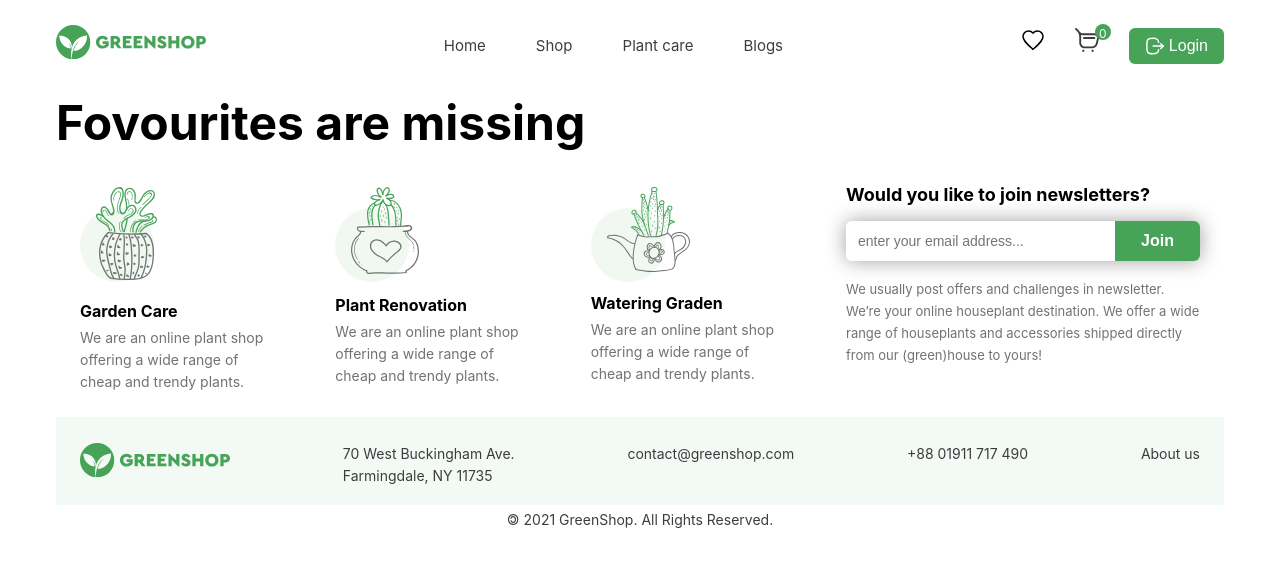
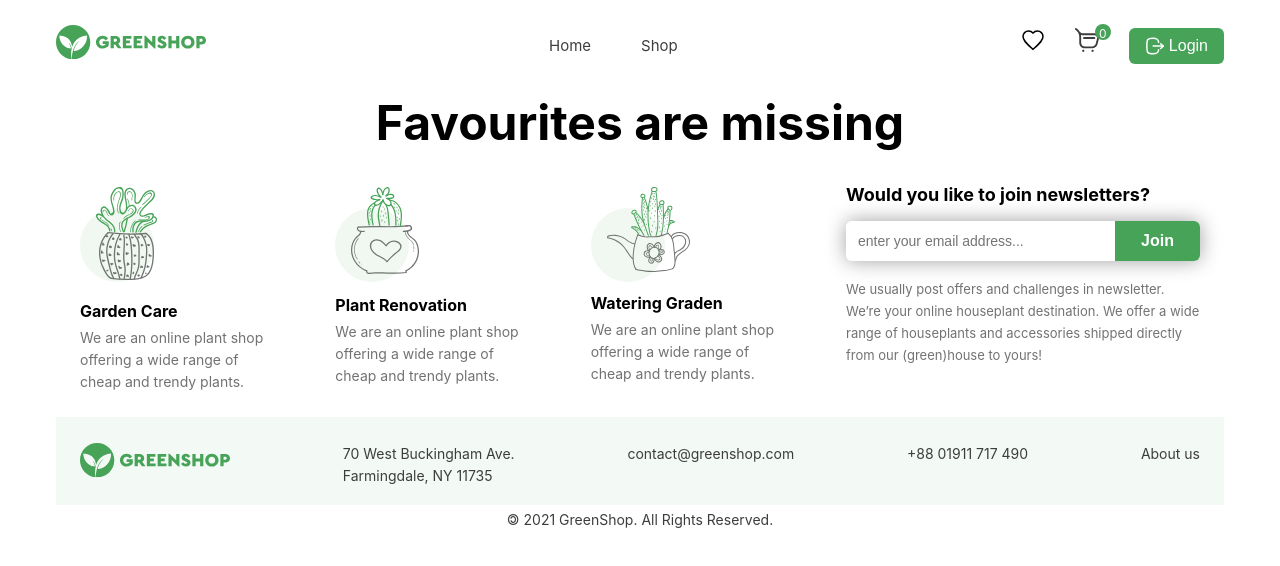
Before and after one commit to Skippy-hub/PlantsDzVue, a Vue app: page /favourite in a window 1280 px wide. Shown: the top 566 px of the page. Built offline with nearby package versions, Linux system fonts and the light colour scheme.

Commit message:
fix inputs, delete pages

```diff
--- a/src/components/CartCard.vue
+++ b/src/components/CartCard.vue
@@ -33,9 +33,15 @@
     }
 
     watch(count, (newCount) => {
-        if(count.value <= 0) return;
+        if(count.value < 0) {
+            return count.value = 1;
+        }
         cartStore.changeCount(props.id, newCount);
-    })
+    });
+
+    function Focus(){
+        if(!count.value) return count.value = 1;
+    }
 </script>
 
 <template>
@@ -47,7 +53,7 @@
         <p class="card__price">${{ props.price }}</p>
         <div class="card__count">
             <button @click="decrement()" class="card__count-button btn">&minus;</button>
-            <input class="card__count-text" type="number" v-model="count" min="1">
+            <input class="card__count-text" type="number" v-model="count" min="1" @blur="Focus()">
             <button @click="increment()" class="card__count-button btn">+</button>
         </div>
         <p class="card__fullPrice">${{ (props.total!).toFixed(2) }}</p>
--- a/src/components/Header.vue
+++ b/src/components/Header.vue
@@ -16,8 +16,6 @@
             <ul class="burger-menu__nav-items">
                 <li class="burger-menu__nav-items-item"><RouterLink to="/" class="burger-menu__nav-items-item-text">Home</RouterLink></li>
                 <li class="burger-menu__nav-items-item"><RouterLink to="/shop" class="burger-menu__nav-items-item-text">Shop</RouterLink></li>
-                <li class="burger-menu__nav-items-item"><RouterLink to="/" class="burger-menu__nav-items-item-text">Plant care</RouterLink></li>
-                <li class="burger-menu__nav-items-mail"><RouterLink to="/" class="burger-menu__nav-items-item-text">Blogs</RouterLink></li>
                 <li>
                     <RouterLink to="/favourite">
                     <svg width="24" height="24" viewBox="0 0 24 24" xmlns="http://www.w3.org/2000/svg">
@@ -54,8 +52,6 @@
             <ul class="header__nav-list">
                 <li class="header__nav-list-item"><RouterLink to="/" class="header__nav-list-item-link">Home</RouterLink></li>
                 <li class="header__nav-list-item"><RouterLink to="/shop" class="header__nav-list-item-link">Shop</RouterLink></li>
-                <li class="header__nav-list-item"><RouterLink to="/" class="header__nav-list-item-link">Plant care</RouterLink></li>
-                <li class="header__nav-list-item"><RouterLink to="/" class="header__nav-list-item-link">Blogs</RouterLink></li>
             </ul>
         </nav>
         <div class="header__options">
--- a/src/stores/useCartStore.ts
+++ b/src/stores/useCartStore.ts
@@ -73,6 +73,7 @@ export const useCartStore = defineStore('cart', () => {
     }
 
     const discount = ref<number>(0);
+    const discountInput = ref<number>(0);
 
     const discountFixed = computed(() => {
         if(discount.value || discount.value === 0){
@@ -88,7 +89,7 @@ export const useCartStore = defineStore('cart', () => {
     const color = ref<string>('');
 
     function apply(){   //фнукция блока
-        if (discount.value <= 0){
+        if (discountInput.value <= 0){
             color.value = '#f00';
             display.value = 'block';
             return;
@@ -97,6 +98,7 @@ export const useCartStore = defineStore('cart', () => {
         applyText.value = "Coupon is accepted";
         color.value = '#46A358';
         display.value = 'block';
+        discount.value = discountInput.value;
     }
 
     const totalPrice = ref(0);
@@ -137,6 +139,7 @@ export const useCartStore = defineStore('cart', () => {
         cartCount,
         cardsCountArr,
         discount,
+        discountInput,
         discountFixed,
         finalPrice,
         cards,
--- a/src/views/FavouriteCards.vue
+++ b/src/views/FavouriteCards.vue
@@ -1,19 +1,29 @@
 <script setup lang="ts">
     import { useFavouriteStore } from '../stores/useFavouriteStore';
     import CardPlant from '../components/CardPlant.vue';
+    import { computed, ref } from 'vue';
 
     const favouriteStore = useFavouriteStore();
+
+    const isEmpty = computed(() => {
+        if(favouriteStore.favourites.length == 0){
+           return true;
+        } else{
+            return false;
+        }
+    })
+
 </script>
 
 <template>
-    <section class="cards">
+    <section class="cards" :class="{'empty': isEmpty}">
         <template v-if="favouriteStore.favourites.length">
             <CardPlant class="cards__card" v-for="card in favouriteStore.favourites" :key = "card.id"
             :image="card.image" :title="card.title" :price="card.price" :id="card.id"
             />
         </template>
         <template v-else>
-            <p class="cards__text">Fovourites are missing</p>
+            <p class="cards__text">Favourites are missing</p>
         </template>
     </section>
 </template>
@@ -40,7 +50,10 @@
             text-align: center;
             font-size: 3rem;
             font-weight: 700;
-            white-space: nowrap;
         }
     }
+
+    .empty{
+        display: block;
+    }
 </style>
--- a/src/views/ShopCard.vue
+++ b/src/views/ShopCard.vue
@@ -63,9 +63,15 @@
     }
 
     watch(count, (newCount) => {
-        if(count.value <= 0) return;
+        if(count.value < 0) {
+            return count.value = 1;
+        }
         cartStore.changeCount(+id, newCount);
-    })
+    });
+
+    function Focus(){
+        if(!count.value) return count.value = 1;
+    }
 </script>
 
 <template>
@@ -84,7 +90,7 @@
             <div class="shopCard__specification-cart">
                 <div class="shopCard__specification-cart-count" :style="{display: `${display()}`}">
                     <button class="shopCard__specification-cart-count-button btn" @click="decrement()">&minus;</button>
-                    <input class="shopCard__specification-cart-count-text" type="number" v-model="count" min="1">
+                    <input class="shopCard__specification-cart-count-text" type="number" v-model="count" min="1" @blur="Focus()">
                     <button class="shopCard__specification-cart-count-button btn" @click="increment()">+</button>
                 </div>
                 <div class="shopCard__specification-cart-buttons">
--- a/src/views/ShopingCart.vue
+++ b/src/views/ShopingCart.vue
@@ -29,7 +29,7 @@
             <h3 class="cart__right-title">Cart Totals</h3>
             <p class="cart__right-text">Coupon Apply</p>
             <form class="cart__right-form" action="">
-                <input v-model="cartStore.discount" :disabled="cartStore.disabled" class="cart__right-form-input" type="number" min="0" placeholder="Enter coupon code here...">
+                <input v-model="cartStore.discountInput" :disabled="cartStore.disabled" class="cart__right-form-input" type="number" min="0" placeholder="Enter coupon code here...">
                 <button @click.prevent="cartStore.apply()" class="cart__right-form-button">Apply</button>
             </form>
             <p class="cart__right-applyText" :style="{display: cartStore.display, color: cartStore.color}">{{ cartStore.applyText }}</p>
```
